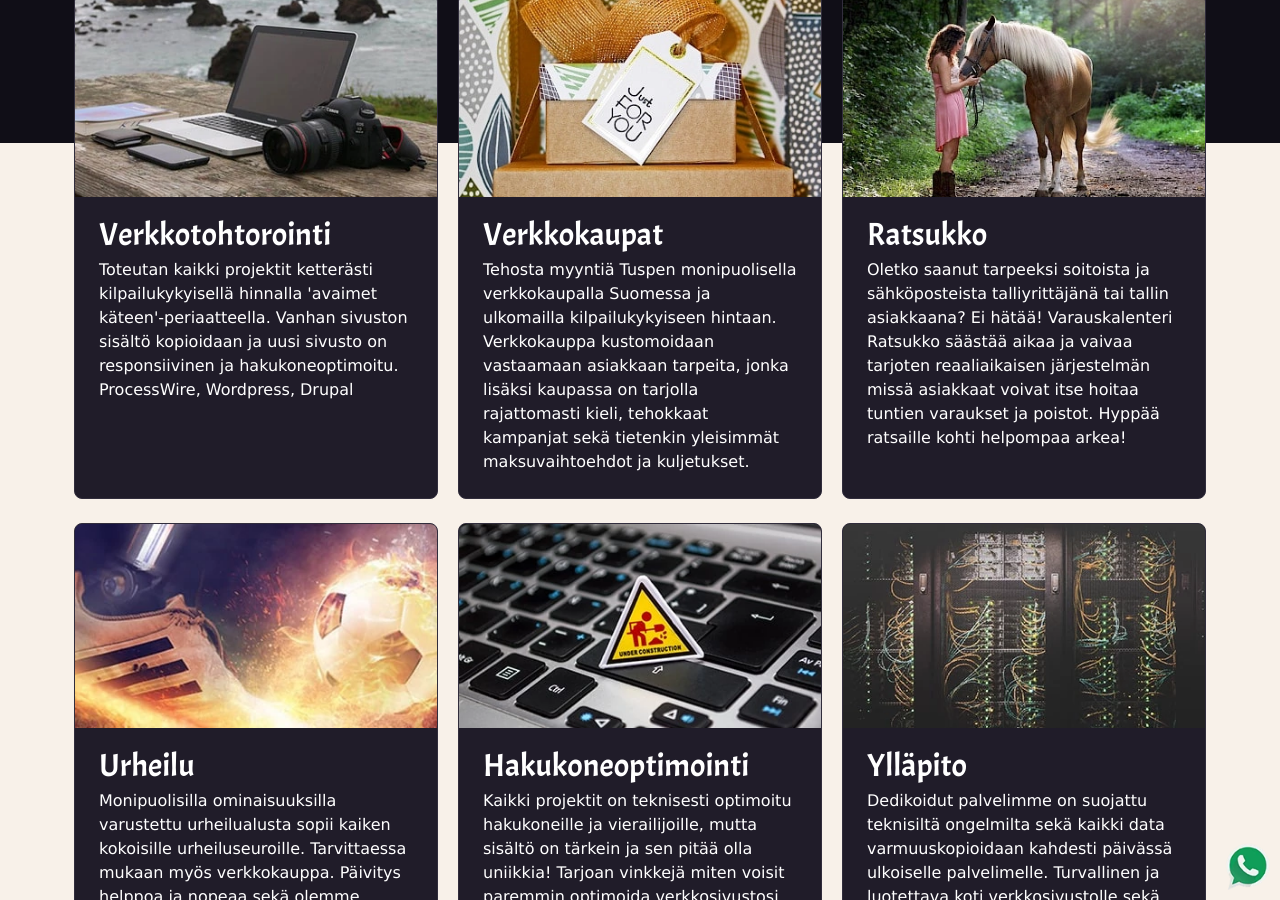
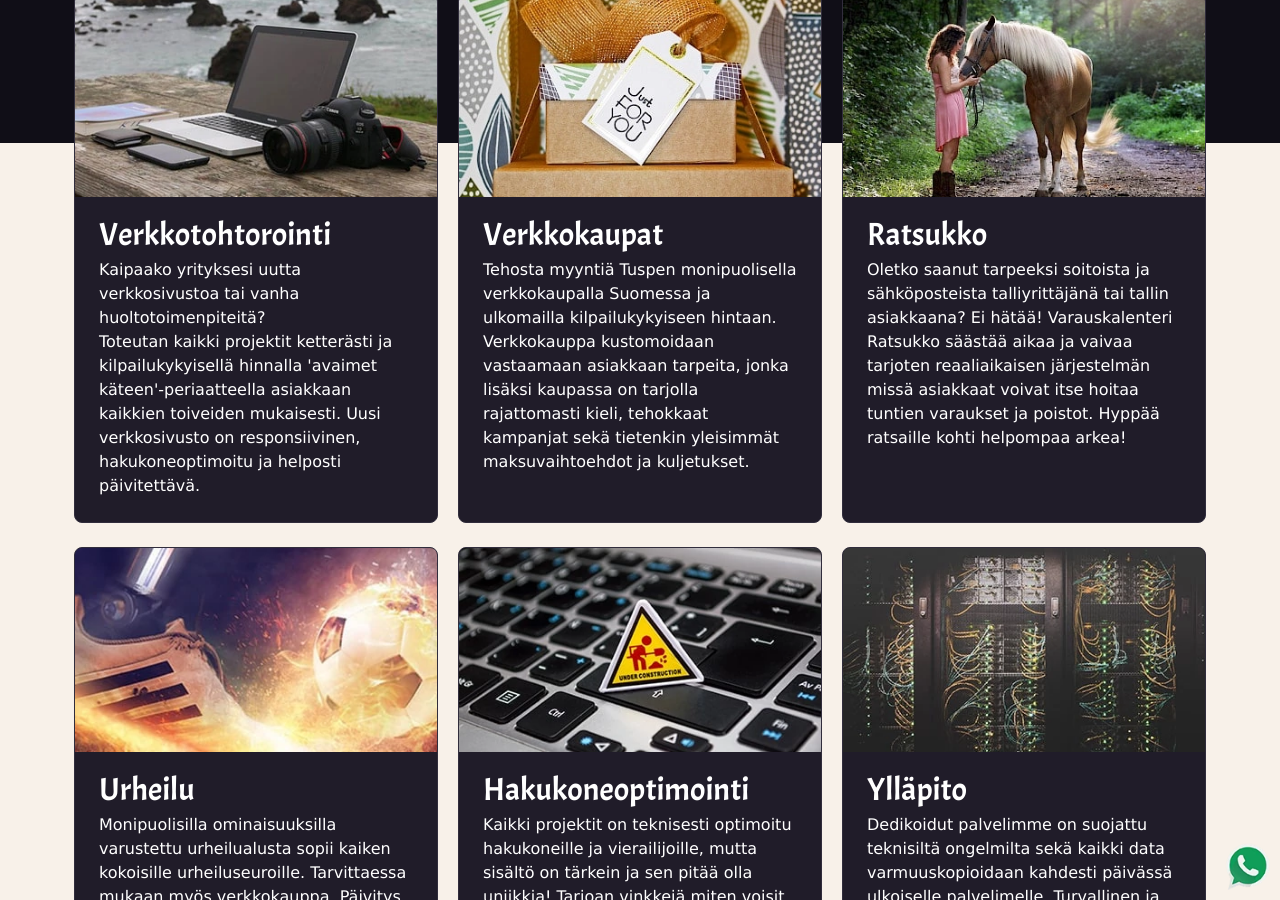
Before and after one commit to fahadashiq12/Svelte-Tuspe, a Jekyll site: the page built from index.markdown, in a window 1280 px wide and 900 px high, scrolled down 999 px. Built offline with Jekyll 4.4.1, drawn with Linux system fonts in a browser that asks for light colours.

Commit message:
Better text for websites

```diff
--- a/_data/home_fi.yml
+++ b/_data/home_fi.yml
@@ -16,7 +16,7 @@ featured:
   - title: Verkkotohtorointi
     img: websites
     img_desc: Verkkosivut yritykselle ja yhteisölle
-    content: Toteutan kaikki projektit ketterästi kilpailukykyisellä hinnalla 'avaimet käteen'-periaatteella. Vanhan sivuston sisältö kopioidaan ja uusi sivusto on responsiivinen ja hakukoneoptimoitu.<br>ProcessWire, Wordpress, Drupal
+    content: Kaipaako yrityksesi uutta verkkosivustoa tai vanha huoltotoimenpiteitä?<br>Toteutan kaikki projektit ketterästi ja kilpailukykyisellä hinnalla 'avaimet käteen'-periaatteella asiakkaan kaikkien toiveiden mukaisesti. Uusi verkkosivusto on responsiivinen, hakukoneoptimoitu ja helposti päivitettävä.
   - title: Verkkokaupat
     img: webshops
     img_desc: Verkkokauppa yritykselle ja yhteisölle
```
